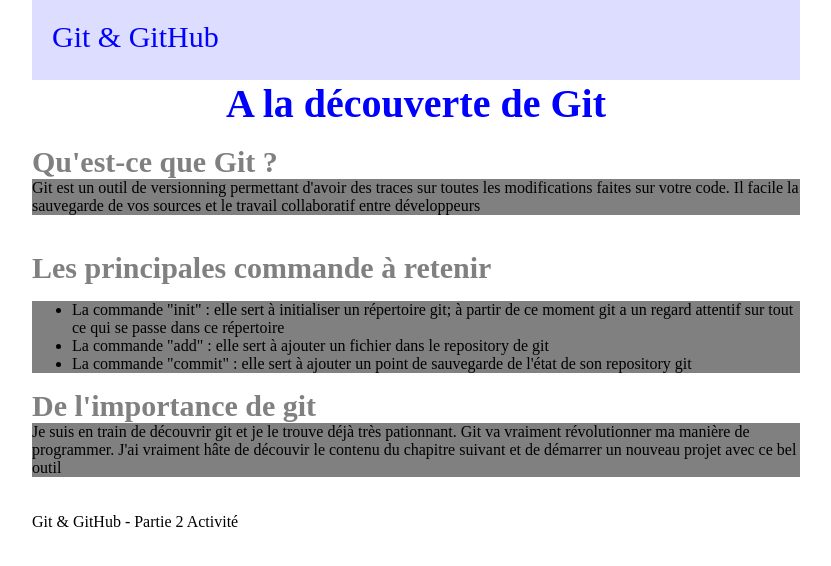
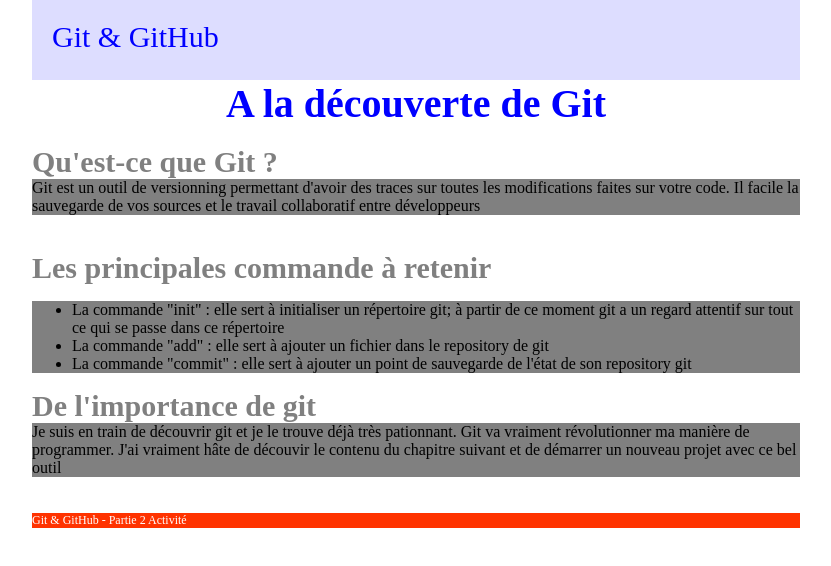
Before and after one commit to polinevol/git_activite_partie2, a plain HTML site: page index.html in a window 1280 px wide. Shown: the whole page, without its empty margins (224-1055 px from the left). Drawn offline with Linux system fonts and the light colour scheme.

Commit message:
ajout de la mise en forme du pied dans le fichier monstyle.css

```diff
--- a/monstyle.css
+++ b/monstyle.css
@@ -31,3 +31,10 @@ body{
 	padding-top: 20px;
 	padding-left: 20px;
 }
+#pied{
+	font-size: 12px;
+	text-align: left;
+	background: #FF3300;
+	height: 15px;
+	color:white;
+}
```
